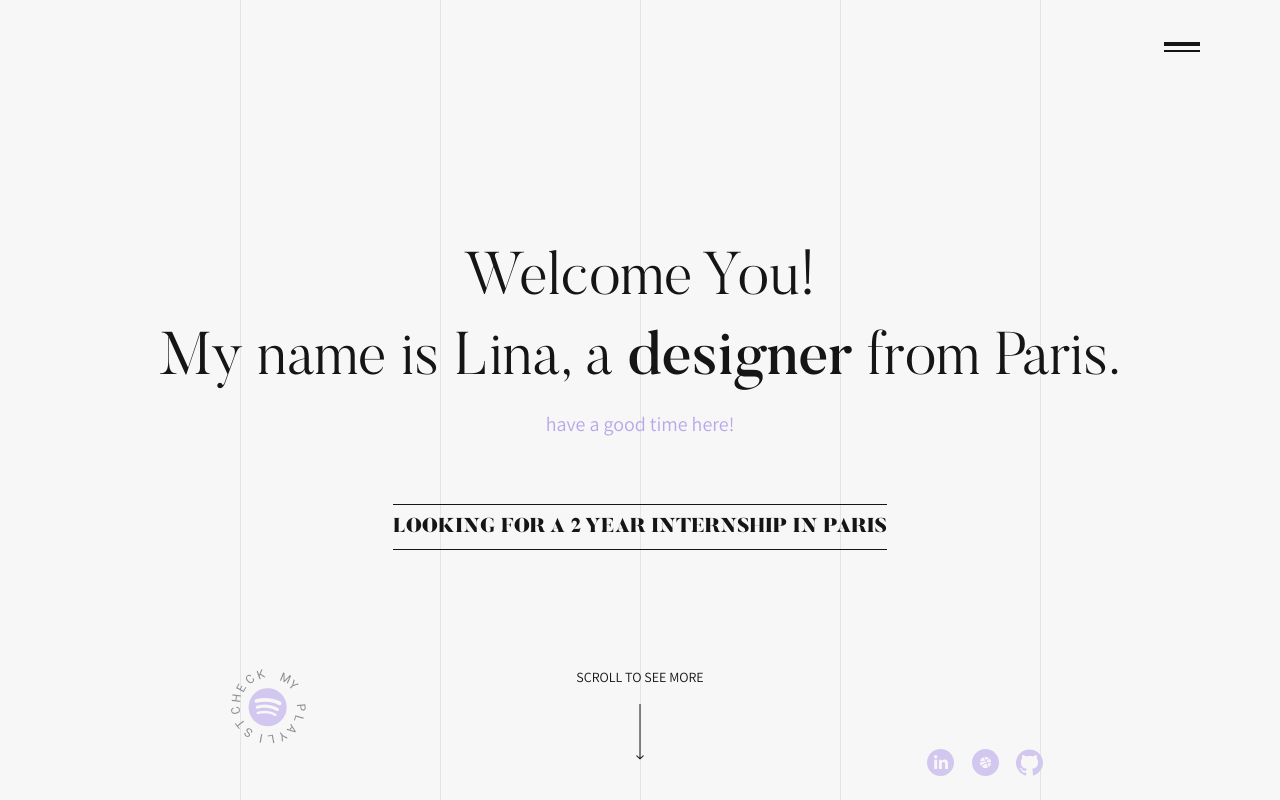
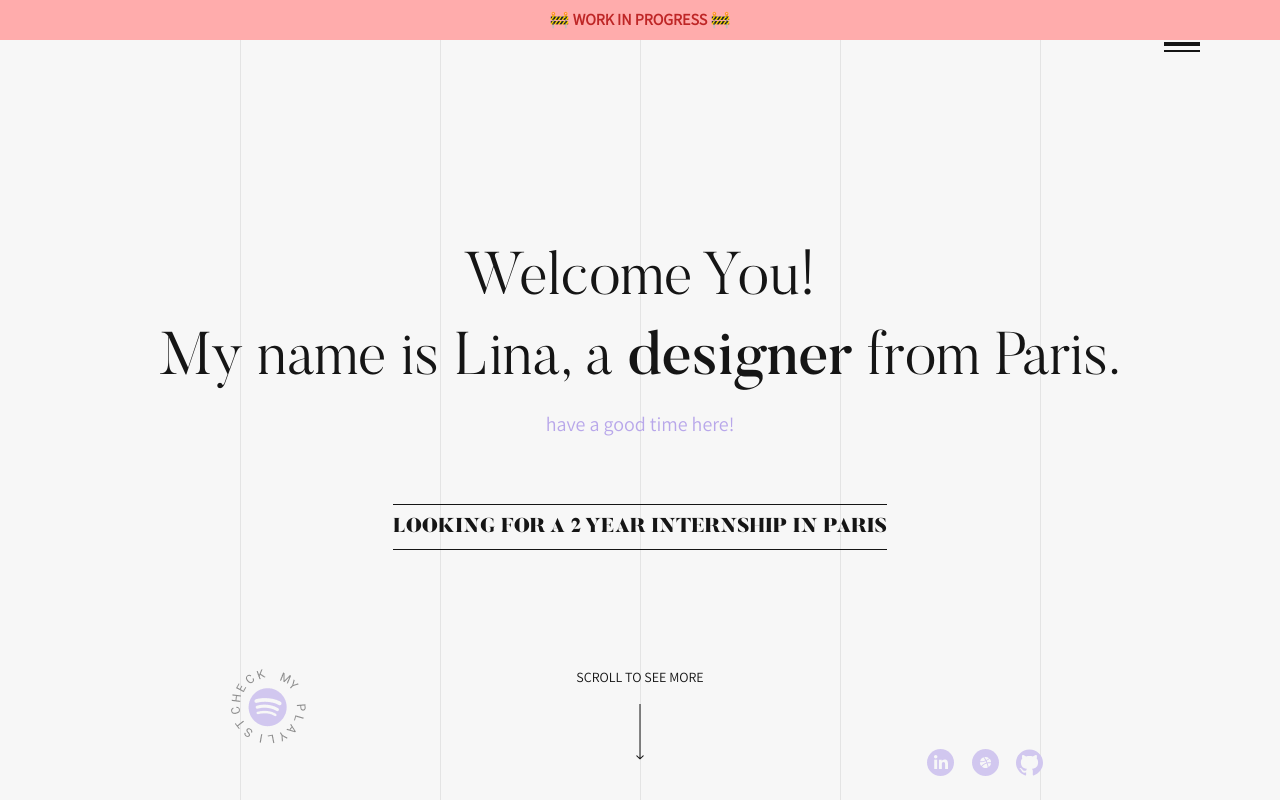
Before and after one commit to MaevaWolff/LinaBLIDI-portfolio, a React (Create React App) app: page / in a window 1280 px wide. Shown: the top 800 px of the page. Built offline with nearby package versions, Linux system fonts and the light colour scheme.

Commit message:
add an alert to inform user of wip

```diff
--- a/src/App.js
+++ b/src/App.js
@@ -6,11 +6,13 @@ import './scss/styles.scss';
 import HomePage from './pages/HomePage/Home.page';
 import WorksPage from './pages/WorksPage/Works.page';
 import Header from './components/Header/Header.component';
+import Alert from './components/Alert/Alert.component';
 
 function App() {
   return (
     <Router>
       <div className='App'>
+        <Alert AlertText='🚧 WORK IN PROGRESS 🚧 ' AlertType='danger' />
         <Header />
         <Switch>
           <Route exact path='/' component={HomePage} />
--- /dev/null
+++ b/src/components/Alert/Alert.component.jsx
@@ -0,0 +1,11 @@
+import React, { Component } from 'react';
+
+export default class Alert extends Component {
+  render() {
+    return (
+      <div className={`alert ${this.props.AlertType}`}>
+        <p className='alert__text'>{this.props.AlertText}</p>
+      </div>
+    );
+  }
+}
--- /dev/null
+++ b/src/components/Alert/Alert.scss
@@ -0,0 +1,16 @@
+.alert {
+  position: fixed;
+  z-index: 6;
+  @include flexCenter;
+  background-color: grey;
+  width: 100%;
+  height: 40px;
+  color: var(--neutral-white);
+  font-family: Assistant;
+  font-weight: 600;
+
+  &.danger {
+    background-color: rgb(255, 172, 172);
+    color: rgb(190, 38, 38);
+  }
+}
--- a/src/scss/styles.scss
+++ b/src/scss/styles.scss
@@ -7,7 +7,10 @@
 @import './global';
 
 // import all scss
+@import '../components/Alert/Alert';
+
 @import '../components/Header/Header';
+
 @import '../components/IndicatorScroll/IndicatorScroll';
 @import '../components/GridsBackground/GridsBackground';
 @import '../components/HomeHero/HomeHero';
```
